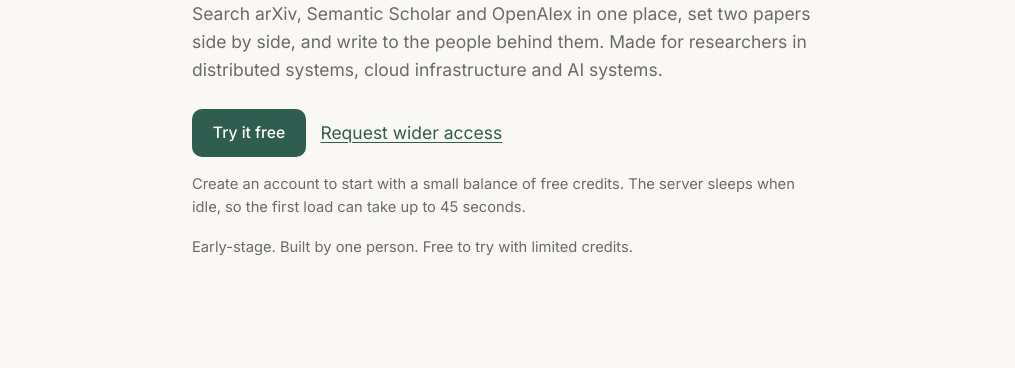
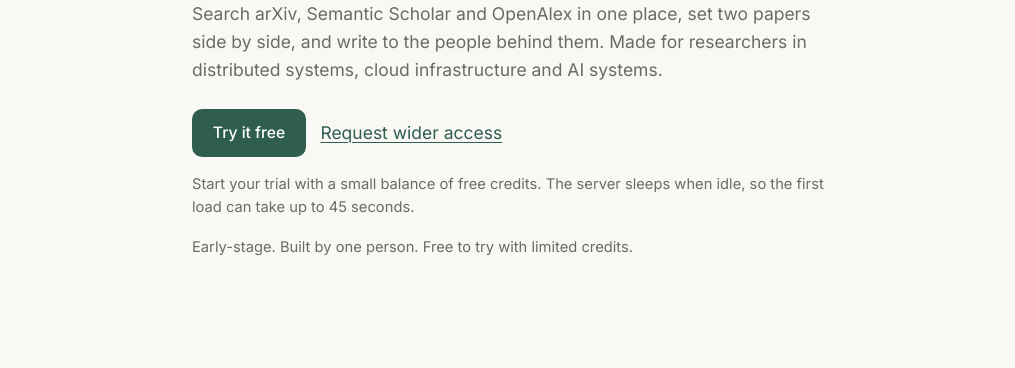
Before and after one commit to marawan090/axiom-landing-page, a website: page index.html in a window 1280 px wide. Shown: the part 302-670 px from the top of the page, without its empty margins (132-1147 px from the left). Drawn offline with Linux system fonts and the light colour scheme.

Commit message:
feat(site): reword hero credit note to trial wording

```diff
--- a/index.html
+++ b/index.html
@@ -276,7 +276,7 @@
           <a class="btn" href="https://app.swmp-labs.tech/">Try it free</a>
           <a href="#access">Request wider access</a>
         </div>
-        <p class="hero-note">Create an account to start with a small balance of free credits. The server sleeps when idle, so the first load can take up to 45 seconds.</p>
+        <p class="hero-note">Start your trial with a small balance of free credits. The server sleeps when idle, so the first load can take up to 45 seconds.</p>
         <p class="status-line">Early-stage. Built by one person. Free to try with limited credits.</p>
       </div>
     </section>
```
